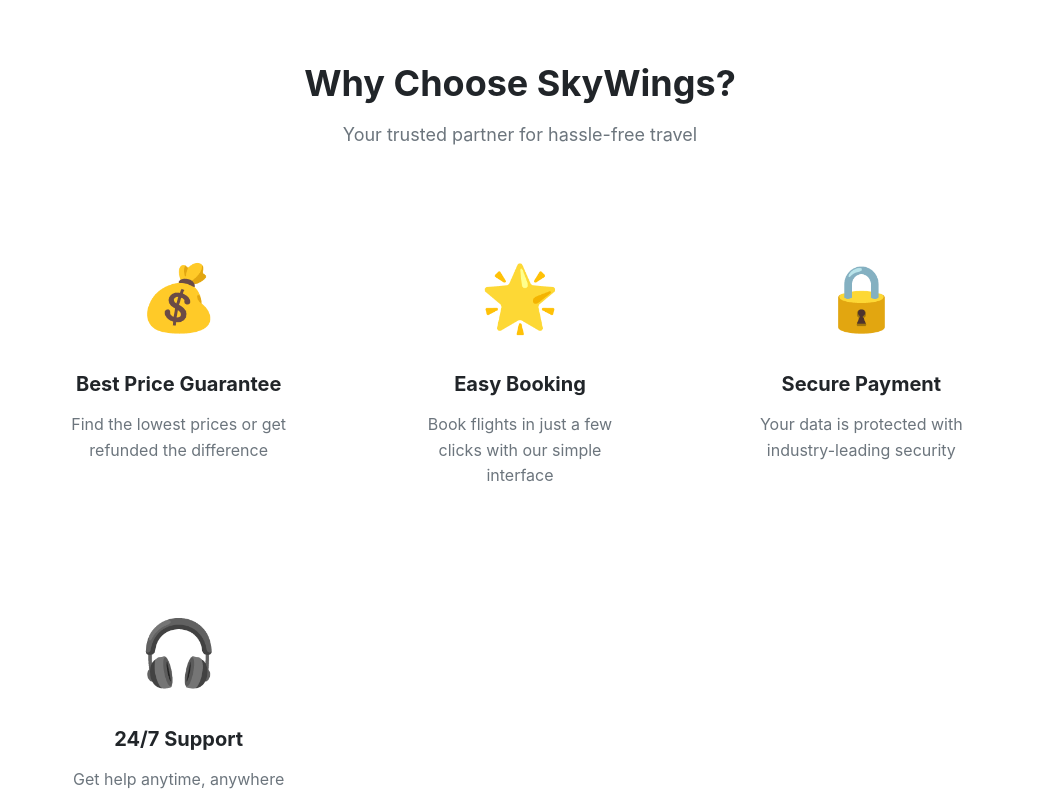
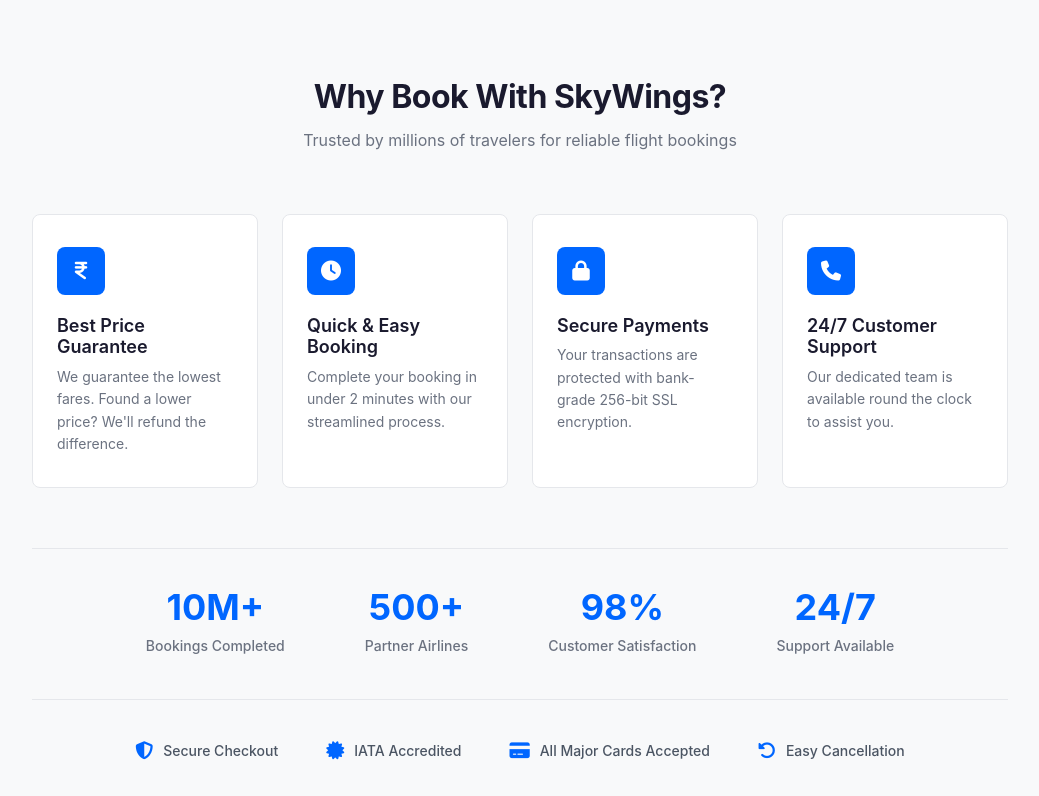
Before and after one commit to HrishikeshAtole-24/travel, a Next.js app in the folder frontend/: page / in a window 1280 px wide. Shown: the part 2580-3376 px from the top of the page, without its empty margins (120-1159 px from the left). Built offline with nearby package versions, Linux system fonts and the light colour scheme.

Commit message:
feat: Enhance WhyChooseUs component with improved styling and additional stats and trust indicators

```diff
--- a/frontend/app/components/WhyChooseUs/WhyChooseUs.css
+++ b/frontend/app/components/WhyChooseUs/WhyChooseUs.css
@@ -1,42 +1,169 @@
-/* Why Choose Us Section */
+/* Why Choose Us Section - Professional Design */
 
-.why-choose-us {
-  padding: var(--spacing-3xl) 0;
-  background-color: var(--white);
+.why-choose-section {
+  padding: 80px 0;
+  background-color: #f8f9fa;
 }
 
-.features-grid {
-  display: grid;
-  grid-template-columns: repeat(auto-fit, minmax(250px, 1fr));
-  gap: var(--spacing-2xl);
+/* Header */
+.why-header {
+  text-align: center;
+  margin-bottom: 60px;
 }
 
-.feature-card {
-  text-align: center;
-  padding: var(--spacing-xl);
-  border-radius: var(--radius-lg);
-  transition: all var(--transition-base);
+.why-header h2 {
+  font-size: 32px;
+  font-weight: 700;
+  color: #1a1a2e;
+  margin-bottom: 12px;
+  letter-spacing: -0.5px;
 }
 
-.feature-card:hover {
-  background-color: var(--gray-50);
-  transform: translateY(-4px);
+.why-header p {
+  font-size: 16px;
+  color: #6b7280;
+  margin: 0;
 }
 
-.feature-icon {
-  font-size: 4rem;
-  margin-bottom: var(--spacing-lg);
+/* Features Grid */
+.why-features {
+  display: grid;
+  grid-template-columns: repeat(4, 1fr);
+  gap: 24px;
+  margin-bottom: 60px;
 }
 
-.feature-card h3 {
-  font-size: var(--fs-xl);
-  color: var(--gray-900);
-  margin-bottom: var(--spacing-md);
+.why-feature {
+  background: #ffffff;
+  padding: 32px 24px;
+  border-radius: 8px;
+  border: 1px solid #e5e7eb;
+  transition: all 0.2s ease;
 }
 
-.feature-card p {
-  font-size: var(--fs-base);
-  color: var(--gray-600);
+.why-feature:hover {
+  border-color: #0066ff;
+  box-shadow: 0 4px 20px rgba(0, 102, 255, 0.08);
+}
+
+.why-feature-icon {
+  width: 48px;
+  height: 48px;
+  background: #0066ff;
+  border-radius: 8px;
+  display: flex;
+  align-items: center;
+  justify-content: center;
+  margin-bottom: 20px;
+}
+
+.why-feature-icon i {
+  font-size: 20px;
+  color: #ffffff;
+}
+
+.why-feature-content h3 {
+  font-size: 18px;
+  font-weight: 600;
+  color: #1a1a2e;
+  margin-bottom: 8px;
+}
+
+.why-feature-content p {
+  font-size: 14px;
+  color: #6b7280;
   line-height: 1.6;
-  margin-bottom: 0;
+  margin: 0;
 }
+
+/* Stats Section */
+.why-stats {
+  display: flex;
+  justify-content: center;
+  gap: 80px;
+  padding: 40px 0;
+  margin-bottom: 40px;
+  border-top: 1px solid #e5e7eb;
+  border-bottom: 1px solid #e5e7eb;
+}
+
+.why-stat {
+  text-align: center;
+}
+
+.why-stat-number {
+  display: block;
+  font-size: 36px;
+  font-weight: 700;
+  color: #0066ff;
+  line-height: 1;
+  margin-bottom: 8px;
+}
+
+.why-stat-label {
+  font-size: 14px;
+  color: #6b7280;
+  font-weight: 500;
+}
+
+/* Trust Indicators */
+.trust-indicators {
+  display: flex;
+  justify-content: center;
+  gap: 48px;
+  flex-wrap: wrap;
+}
+
+.trust-item {
+  display: flex;
+  align-items: center;
+  gap: 10px;
+  color: #4b5563;
+  font-size: 14px;
+  font-weight: 500;
+}
+
+.trust-item i {
+  font-size: 18px;
+  color: #0066ff;
+}
+
+/* Responsive */
+@media (max-width: 1024px) {
+  .why-features {
+    grid-template-columns: repeat(2, 1fr);
+  }
+
+  .why-stats {
+    gap: 40px;
+  }
+}
+
+@media (max-width: 768px) {
+  .why-choose-section {
+    padding: 60px 0;
+  }
+
+  .why-features {
+    grid-template-columns: 1fr;
+  }
+
+  .why-stats {
+    flex-wrap: wrap;
+    gap: 32px;
+  }
+
+  .why-stat {
+    flex: 1 1 40%;
+  }
+
+  .trust-indicators {
+    flex-direction: column;
+    align-items: center;
+    gap: 16px;
+  }
+
+  .why-header h2 {
+    font-size: 26px;
+  }
+}
--- a/frontend/app/components/WhyChooseUs/WhyChooseUs.js
+++ b/frontend/app/components/WhyChooseUs/WhyChooseUs.js
@@ -3,43 +3,86 @@ import './WhyChooseUs.css';
 export default function WhyChooseUs() {
   const features = [
     {
-      icon: '💰',
+      icon: 'fa-indian-rupee-sign',
       title: 'Best Price Guarantee',
-      description: 'Find the lowest prices or get refunded the difference'
+      description: 'We guarantee the lowest fares. Found a lower price? We\'ll refund the difference.',
     },
     {
-      icon: '🌟',
-      title: 'Easy Booking',
-      description: 'Book flights in just a few clicks with our simple interface'
+      icon: 'fa-clock',
+      title: 'Quick & Easy Booking',
+      description: 'Complete your booking in under 2 minutes with our streamlined process.',
     },
     {
-      icon: '🔒',
-      title: 'Secure Payment',
-      description: 'Your data is protected with industry-leading security'
+      icon: 'fa-lock',
+      title: 'Secure Payments',
+      description: 'Your transactions are protected with bank-grade 256-bit SSL encryption.',
     },
     {
-      icon: '🎧',
-      title: '24/7 Support',
-      description: 'Get help anytime, anywhere with our dedicated support team'
+      icon: 'fa-phone',
+      title: '24/7 Customer Support',
+      description: 'Our dedicated team is available round the clock to assist you.',
     }
   ];
 
+  const stats = [
+    { number: '10M+', label: 'Bookings Completed' },
+    { number: '500+', label: 'Partner Airlines' },
+    { number: '98%', label: 'Customer Satisfaction' },
+    { number: '24/7', label: 'Support Available' }
+  ];
+
   return (
-    <section className="why-choose-us">
+    <section className="why-choose-section">
       <div className="container">
-        <div className="section-header">
-          <h2>Why Choose SkyWings?</h2>
-          <p>Your trusted partner for hassle-free travel</p>
+        {/* Header */}
+        <div className="why-header">
+          <h2>Why Book With SkyWings?</h2>
+          <p>Trusted by millions of travelers for reliable flight bookings</p>
         </div>
 
-        <div className="features-grid">
+        {/* Features */}
+        <div className="why-features">
           {features.map((feature, index) => (
-            <div key={index} className="feature-card">
-              <div className="feature-icon">{feature.icon}</div>
-              <h3>{feature.title}</h3>
-              <p>{feature.description}</p>
+            <div key={index} className="why-feature">
+              <div className="why-feature-icon">
+                <i className={`fas ${feature.icon}`}></i>
+              </div>
+              <div className="why-feature-content">
+                <h3>{feature.title}</h3>
+                <p>{feature.description}</p>
+              </div>
             </div>
           ))}
+        </div>
+
+        {/* Stats */}
+        <div className="why-stats">
+          {stats.map((stat, index) => (
+            <div key={index} className="why-stat">
+              <span className="why-stat-number">{stat.number}</span>
+              <span className="why-stat-label">{stat.label}</span>
+            </div>
+          ))}
+        </div>
+
+        {/* Trust Indicators */}
+        <div className="trust-indicators">
+          <div className="trust-item">
+            <i className="fas fa-shield-halved"></i>
+            <span>Secure Checkout</span>
+          </div>
+          <div className="trust-item">
+            <i className="fas fa-certificate"></i>
+            <span>IATA Accredited</span>
+          </div>
+          <div className="trust-item">
+            <i className="fas fa-credit-card"></i>
+            <span>All Major Cards Accepted</span>
+          </div>
+          <div className="trust-item">
+            <i className="fas fa-rotate-left"></i>
+            <span>Easy Cancellation</span>
+          </div>
         </div>
       </div>
     </section>
```
